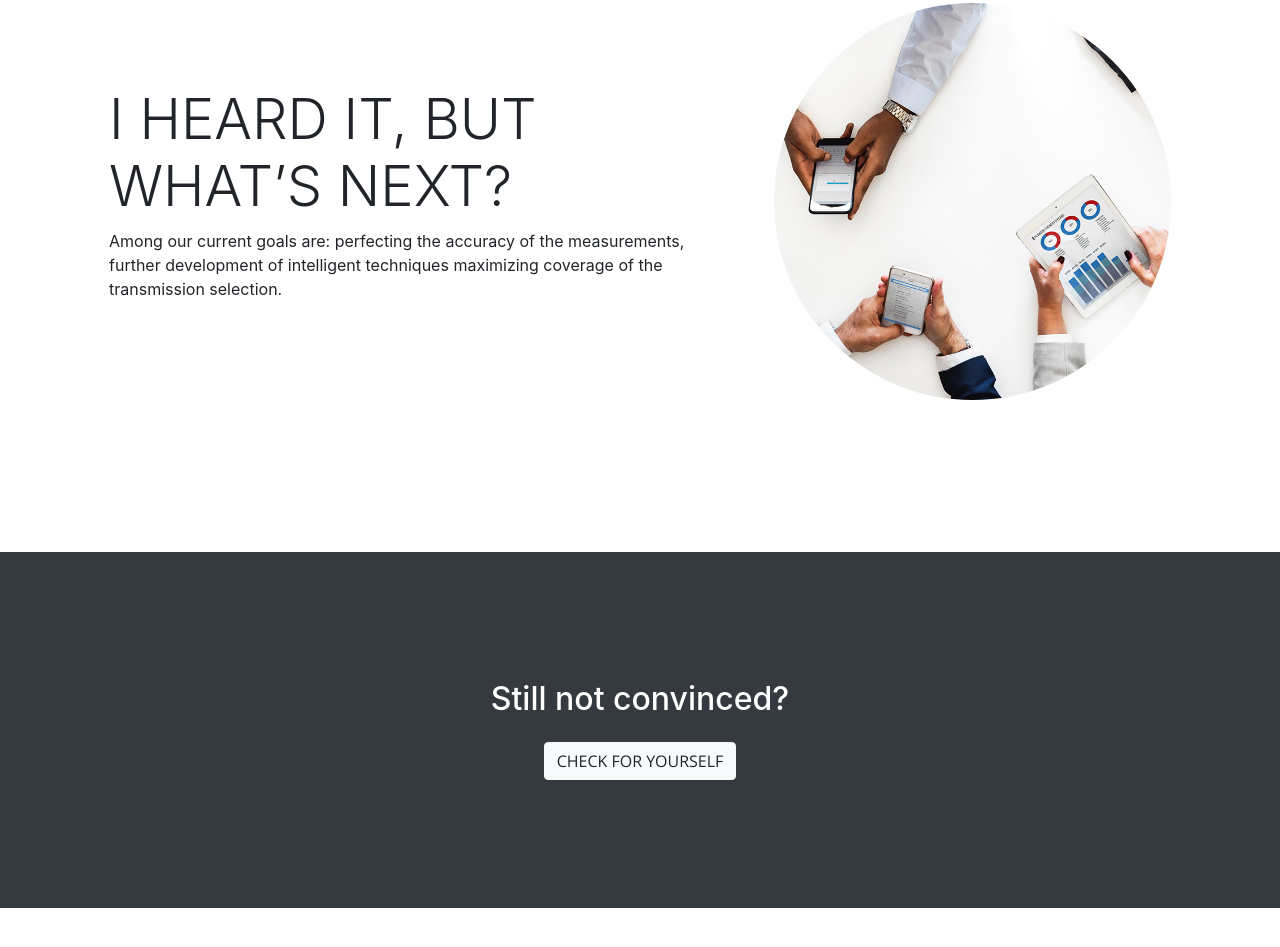
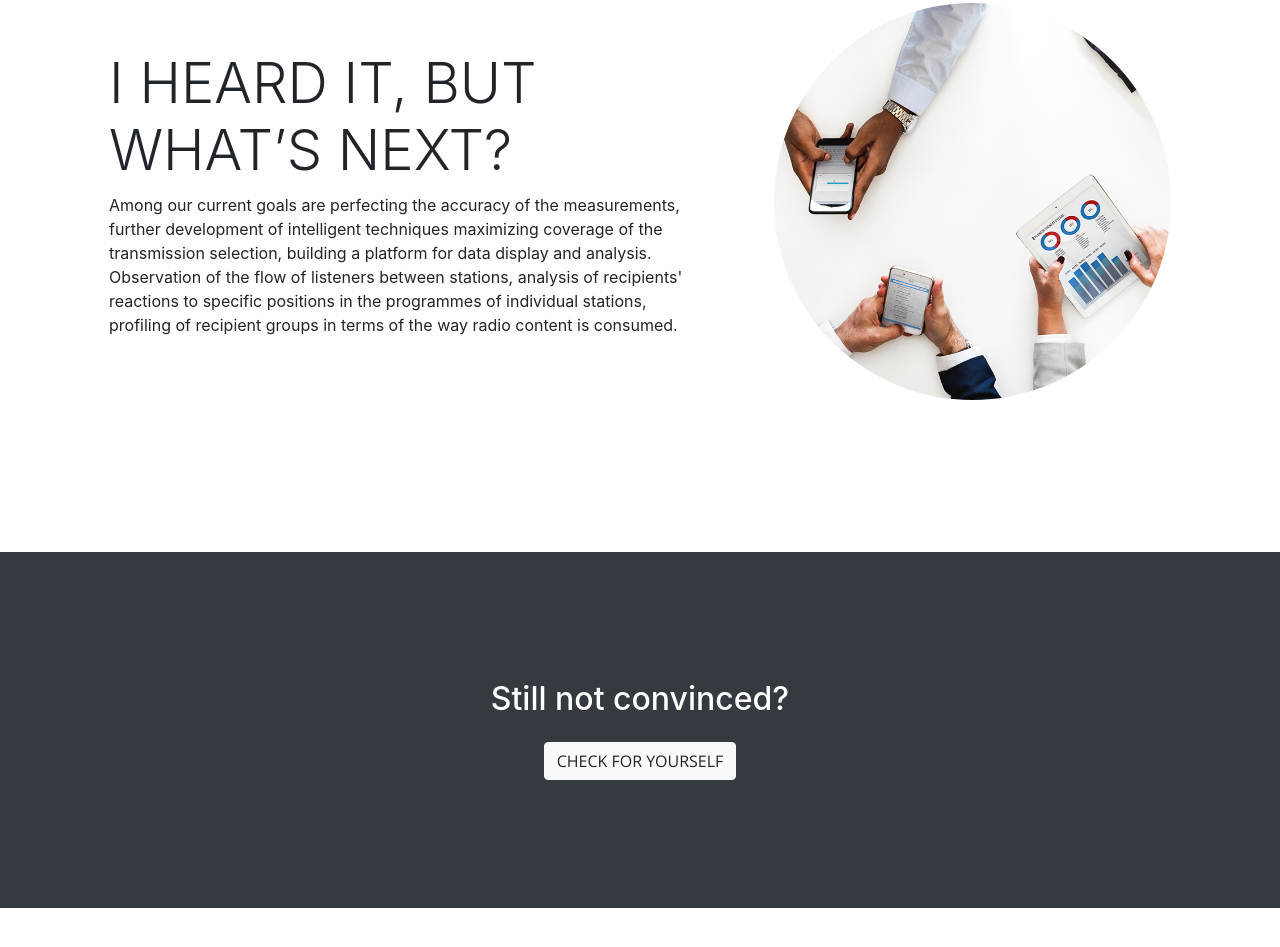
Before and after one commit to iheardit/iheardit.github.io, a website with bundled scripts: page index.html in a window 1280 px wide. Shown: the part 3210-4157 px from the top of the page. Built offline with nearby package versions, Linux system fonts and the light colour scheme.

Commit message:
Add content to last `about` element

```diff
--- a/index.html
+++ b/index.html
@@ -91,7 +91,8 @@
                 </h2>
                 <hr class="light my-4">
                 <p class="text-faded mb-4">
-                    <strong>Iheardit </strong> is a system of active analysis of media consumption, based on the
+                    <strong>Iheardit </strong> is a system of active analysis of media consumption,
+                    based on the
                     technology of sound recognition. Used in a mobile application enables an
                     accurate measurement of analogue radio listenership.
                 </p>
@@ -239,9 +240,14 @@
                 <div class="p-4">
                     <h2 class="display-4">I HEARD IT, BUT WHAT’S NEXT?</h2>
                     <p>
-                        Among our current goals are: perfecting the accuracy of the measurements,
+                        Among our current goals are perfecting the accuracy of the measurements,
                         further development of intelligent techniques maximizing coverage of the
-                        transmission selection.
+                        transmission selection, building a platform for data display and analysis.
+                        Observation of the flow of listeners between stations, analysis of
+                        recipients' reactions to specific positions in the programmes of individual
+                        stations, profiling of recipient groups in terms of the way radio content is
+                        consumed.
+
                     </p>
                 </div>
             </div>
```
